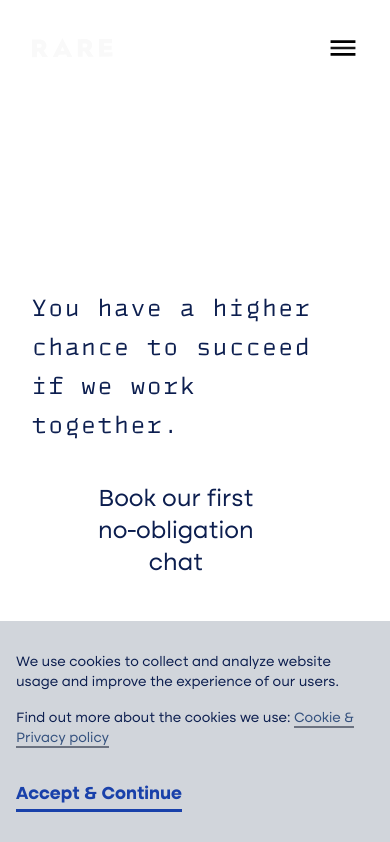
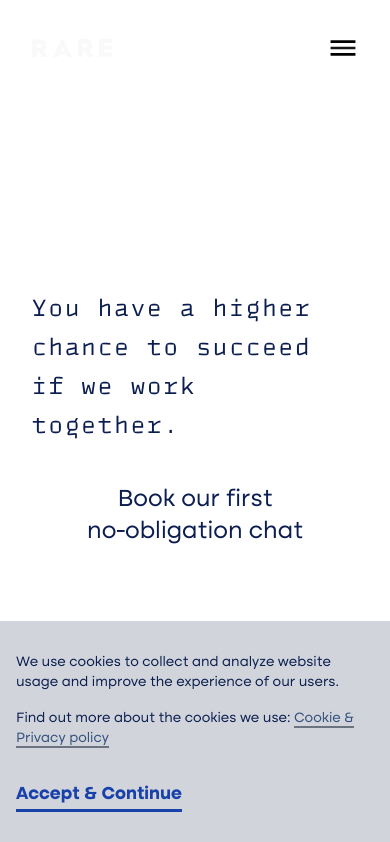
Before and after one commit to rareagency/rare.fi, a Next.js app: page /contact-us in a window 390 px wide. Shown: the top 842 px of the page. Built offline with nearby package versions, Linux system fonts and the light colour scheme; a small style sheet from the web is missing.

Commit message:
Change btn font-size on mobile to better keep text on 1 line

```diff
--- a/components/Button.tsx
+++ b/components/Button.tsx
@@ -86,7 +86,7 @@ const Button: React.FC<ButtonProps> = ({
           outline: none;
         }
         .xl {
-          @apply text-xl md:text-sm md:px-4;
+          @apply text-xl sm:text-sm md:text-base md:px-4;
         }
       `}</style>
     </>
--- a/components/ContactUs/ContactUsHeader.tsx
+++ b/components/ContactUs/ContactUsHeader.tsx
@@ -9,7 +9,7 @@ export const ContactUsHeader = () => (
     </h2>
     <Button
       onClick={() => openPopupWidget({ url: "https://calendly.com/riku-rare" })}
-      className="mt-10 mb-10 px-12 col-start-2 col-span-3 lg:col-start-1 lg:col-span-4 md:col-span-5 sm:col-span-6"
+      className="mt-10 mb-10 px-12 col-start-2 col-span-3 lg:col-start-1 lg:col-span-5 md:col-span-6 sm:col-span-7"
       xl
     >
       Book our first no&#8209;obligation chat
```
